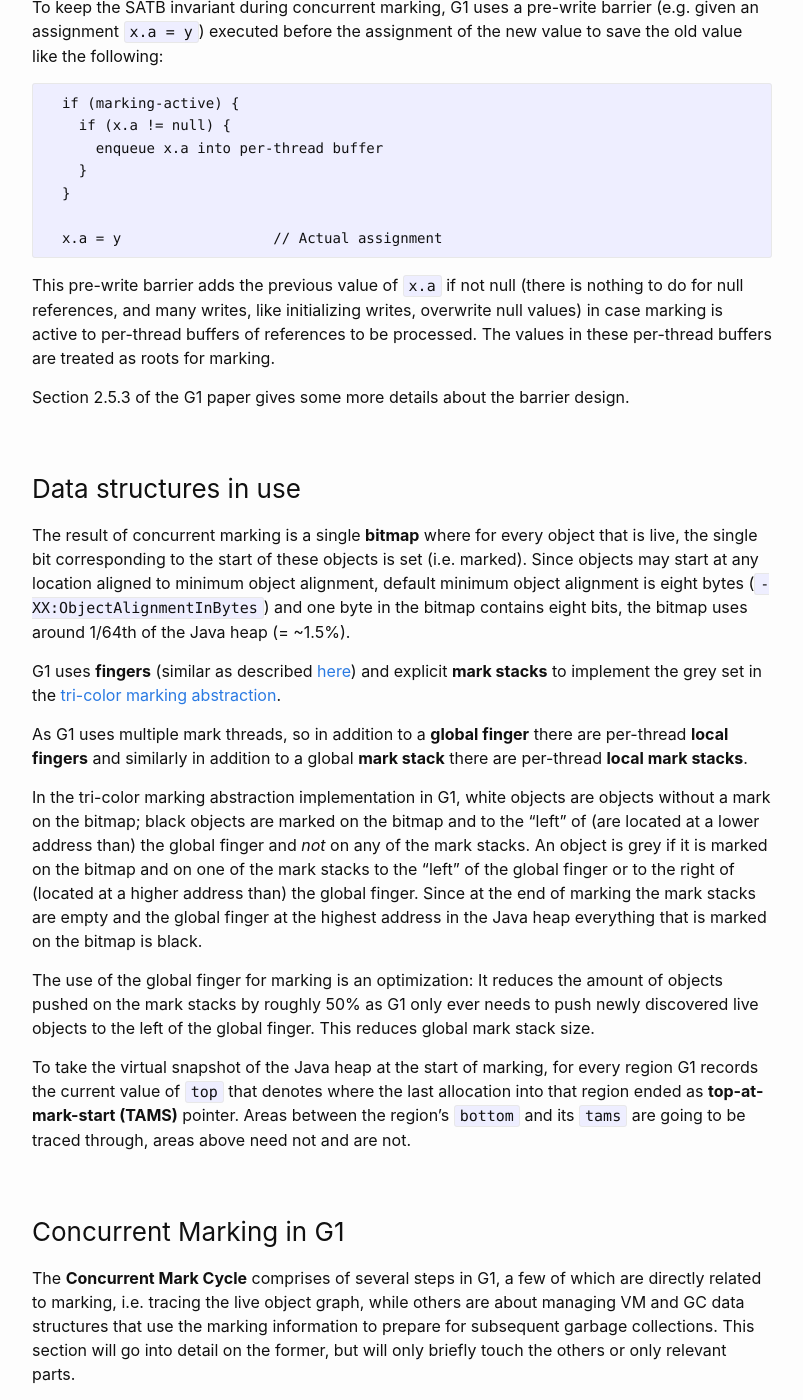
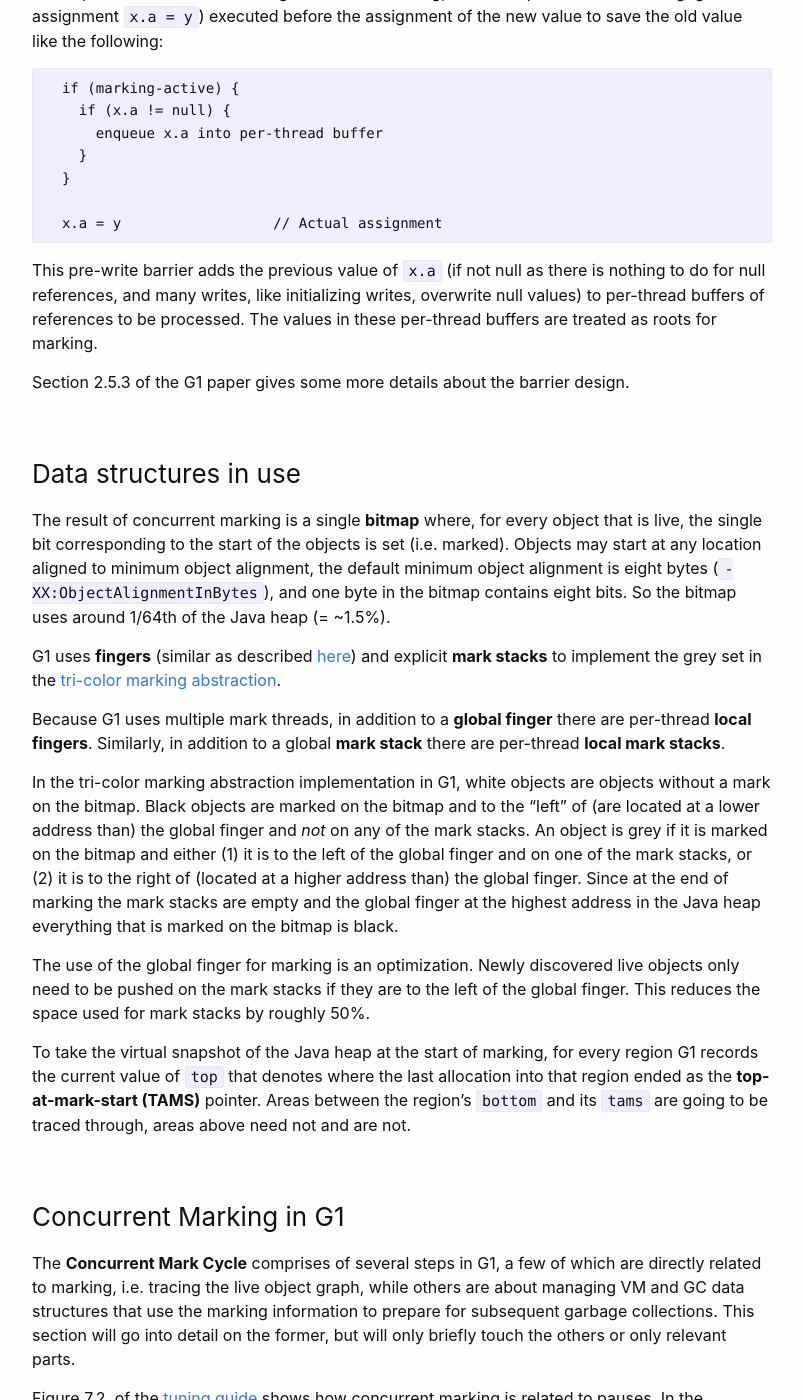
Before and after one commit to tschatzl/tschatzl.github.io, a Jekyll site: the page built from _posts/2022-08-04-concurrent-marking.md, in a window 1280 px wide and 1400 px high, scrolled down 1135 px. Shown: the whole window, without its empty margins (238-1041 px from the left). Built offline with Jekyll 4.4.1, drawn with Linux system fonts in a browser that asks for light colours; some of the changed text lies outside the part shown.

Commit message:
Grammar. Thanks go to kbarrett

````diff
--- a/_posts/2022-08-04-concurrent-marking.md
+++ b/_posts/2022-08-04-concurrent-marking.md
@@ -5,9 +5,7 @@ date:   2022-08-04 12:00:00 +0200
 tags: [GC, G1, JDK 20, Performance, Memory, Marking]
 ---
 
-The recent change [JDK-8210708](https://bugs.openjdk.org/browse/JDK-8210708) fundamentally changed how G1 uses mark bitmaps to store liveness information: instead of recording this information using two bitmaps spanning the heap that G1 uses alternatingly, there is now only one bitmap. This not only changes how G1 uses the bitmap in many places in the garbage collector, but also reduces G1 garbage collector native memory consumption by a large amount, to be exact by 1.5% of Java heap size. I thought this were a great time to explain how the current concurrent marking cycle works and how G1 uses the bitmap in detail.
-
-In the future another post may describe how the remaining bitmap is used during garbage collections.
+The recent change [JDK-8210708](https://bugs.openjdk.org/browse/JDK-8210708) fundamentally changed how G1 uses mark bitmaps to store liveness information: instead of recording this information using two bitmaps spanning the heap that G1 uses alternatingly, there is now only one bitmap. This not only changes how G1 uses the bitmap in many places in the garbage collector, but also reduces G1 garbage collector native memory consumption by a large amount, to be exact by 1.5% of Java heap size. I thought this would be a great time to explain how the current concurrent marking cycle works and how G1 uses the bitmap in detail.
 
 As a side effect, this change also obsoleted one more significant part of the original G1 [paper](https://dl.acm.org/doi/10.1145/1029873.1029879).
 
@@ -19,9 +17,9 @@ After determining there is need for collecting garbage in the old generation, G1
 
 Section 2.5 of the G1 paper describes the data structures and how marking worked before this change. Here I will first recap the commonalities of these two implementations, while detailing the current process in full in the next section. Please refer to the paper for the old implementation.
 
-Concurrent marking in G1 uses a [snapshot-at-the-beginning](https://dl.acm.org/doi/10.1016/0164-1212%2890%2990084-Y)(SATB) algorithm - i.e. keep objects that were live at the start of marking live, G1 takes a virtual snapshot of the old generation heap contents at that time. Only the heap contents live at the start of that mark will be marked through, everything allocated after that event will be implicitly considered live and not traced through. This has the advantage of the amount of objects to be examined for liveness analysis is fixed, while at the same time objects that may have become dead after that snapshot will not be reclaimed. Reclaiming this garbage needs another concurrent marking cycle.
+Concurrent marking in G1 uses a [snapshot-at-the-beginning](https://dl.acm.org/doi/10.1016/0164-1212%2890%2990084-Y)(SATB) algorithm - i.e. keep objects that were live at the start of marking live. G1 takes a virtual snapshot of the old generation heap contents at that time. Only the heap contents live at the start of that mark will be marked through, everything allocated after that event will be implicitly considered live and not traced through. This has the advantage of the amount of objects to be examined for liveness analysis is fixed, while at the same time objects that may have become dead after that snapshot will not be reclaimed. Reclaiming this new garbage needs another concurrent marking cycle.
 
-In G1, the main advantage of having fixed data to work on with (simple) guaranteed termination properties has been considered to be more important than being more thorough with the amount of garbage you can find.
+Having fixed data to work on provides simple guaranteed termination properties. The design of G1 considers this more important that earlier reclamation of objects that become garbage during the marking cycle. Further because G1 can interleave young collections with the concurrent old collection, this restriction doesn't apply to recently allocated objects, which can still be reclaimed quickly.
 
 To keep the SATB invariant during concurrent marking, G1 uses a pre-write barrier (e.g. given an assignment `x.a = y`) executed before the assignment of the new value to save the old value like the following:
 
@@ -35,24 +33,24 @@ To keep the SATB invariant during concurrent marking, G1 uses a pre-write barrie
   x.a = y                  // Actual assignment
 ```
 
-This pre-write barrier adds the previous value of `x.a` if not null (there is nothing to do for null references, and many writes, like initializing writes, overwrite null values) in case marking is active to per-thread buffers of references to be processed. The values in these per-thread buffers are treated as roots for marking.
+This pre-write barrier adds the previous value of `x.a` (if not null as there is nothing to do for null references, and many writes, like initializing writes, overwrite null values) to per-thread buffers of references to be processed. The values in these per-thread buffers are treated as roots for marking.
 
 Section 2.5.3 of the G1 paper gives some more details about the barrier design.
 
 ### Data structures in use ###
 
-The result of concurrent marking is a single **bitmap** where for every object that is live, the single bit corresponding to the start of these objects is set (i.e. marked). Since objects may start at any location aligned to minimum object alignment, default minimum object alignment is eight bytes (`-XX:ObjectAlignmentInBytes`) and one byte in the bitmap contains eight bits, the bitmap uses around 1/64th of the Java heap (= ~1.5%).
+The result of concurrent marking is a single **bitmap** where, for every object that is live, the single bit corresponding to the start of the objects is set (i.e. marked). Objects may start at any location aligned to minimum object alignment, the default minimum object alignment is eight bytes (`-XX:ObjectAlignmentInBytes`), and one byte in the bitmap contains eight bits. So the bitmap uses around 1/64th of the Java heap (= ~1.5%).
 
 G1 uses **fingers** (similar as described [here](https://dl.acm.org/doi/10.1145/362422.362480)) and explicit **mark stacks** to implement the grey set in the [tri-color marking abstraction](https://en.wikipedia.org/wiki/Tracing_garbage_collection#Tri-color_marking).
 
-As G1 uses multiple mark threads, so in addition to a **global finger** there are per-thread **local fingers** and similarly in addition to a global **mark stack** there are per-thread **local mark stacks**.
+Because G1 uses multiple mark threads, in addition to a **global finger** there are per-thread **local fingers**. Similarly, in addition to a global **mark stack** there are per-thread **local mark stacks**.
 
-In the tri-color marking abstraction implementation in G1, white objects are objects without a mark on the bitmap; black objects are marked on the bitmap and to the "left" of (are located at a lower address than) the global finger and *not* on any of the mark stacks. An object is grey if it is marked on the bitmap and on one of the mark stacks to the "left" of the global finger or to the right of (located at a higher address than) the global finger.
+In the tri-color marking abstraction implementation in G1, white objects are objects without a mark on the bitmap. Black objects are marked on the bitmap and to the "left" of (are located at a lower address than) the global finger and *not* on any of the mark stacks. An object is grey if it is marked on the bitmap and either (1) it is to the left of the global finger and on one of the mark stacks, or (2) it is to the right of (located at a higher address than) the global finger.
 Since at the end of marking the mark stacks are empty and the global finger at the highest address in the Java heap everything that is marked on the bitmap is black.
 
-The use of the global finger for marking is an optimization: It reduces the amount of objects pushed on the mark stacks by roughly 50% as G1 only ever needs to push newly discovered live objects to the left of the global finger. This reduces global mark stack size.
+The use of the global finger for marking is an optimization. Newly discovered live objects only need to be pushed on the mark stacks if they are to the left of the global finger. This reduces the space used for mark stacks by roughly 50%.
 
-To take the virtual snapshot of the Java heap at the start of marking, for every region G1 records the current value of `top` that denotes where the last allocation into that region ended as **top-at-mark-start (TAMS)** pointer. Areas between the region's `bottom` and its `tams` are going to be traced through, areas above need not and are not.
+To take the virtual snapshot of the Java heap at the start of marking, for every region G1 records the current value of `top` that denotes where the last allocation into that region ended as the **top-at-mark-start (TAMS)** pointer. Areas between the region's `bottom` and its `tams` are going to be traced through, areas above need not and are not.
 
 ### Concurrent Marking in G1 ###
 
````
